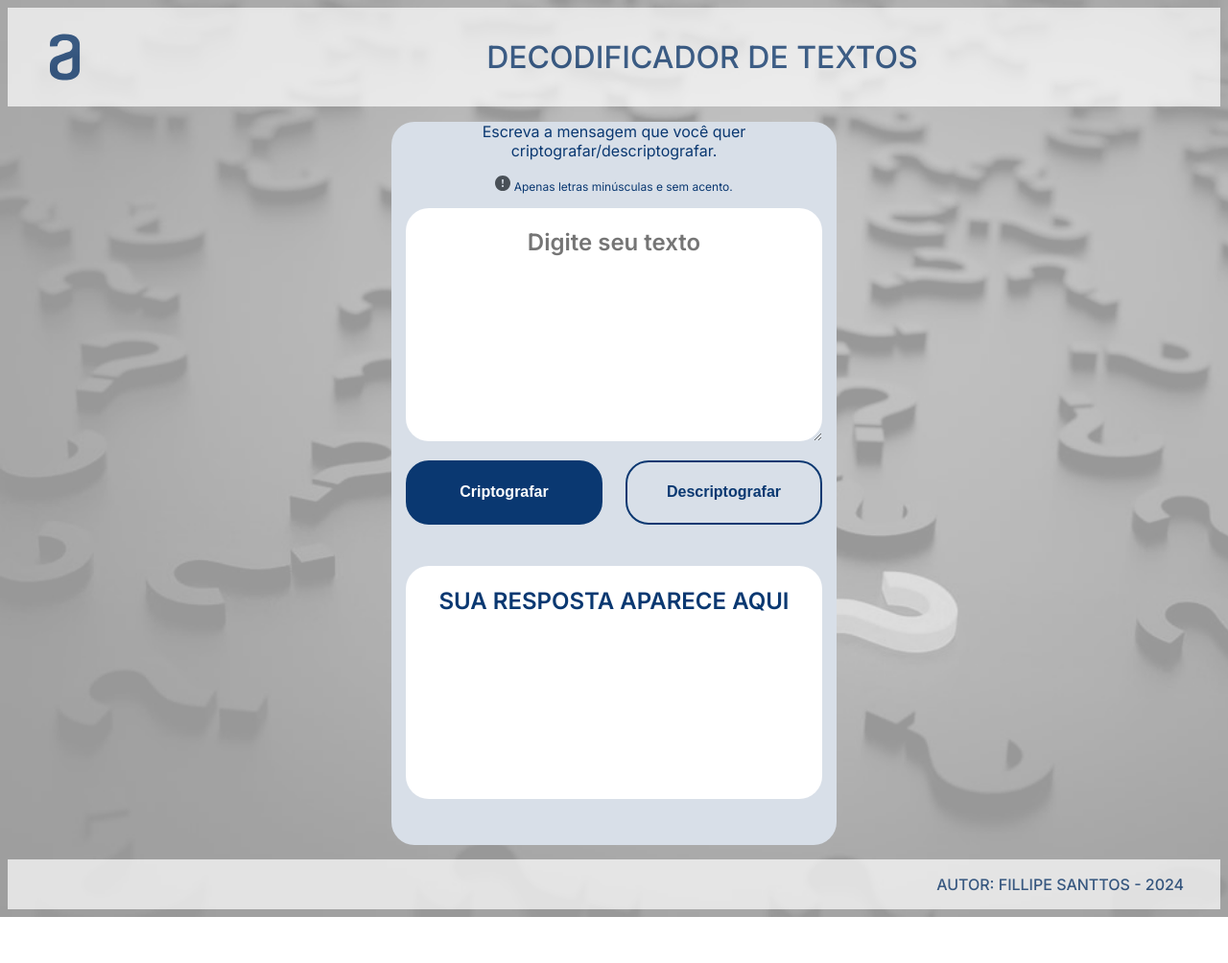
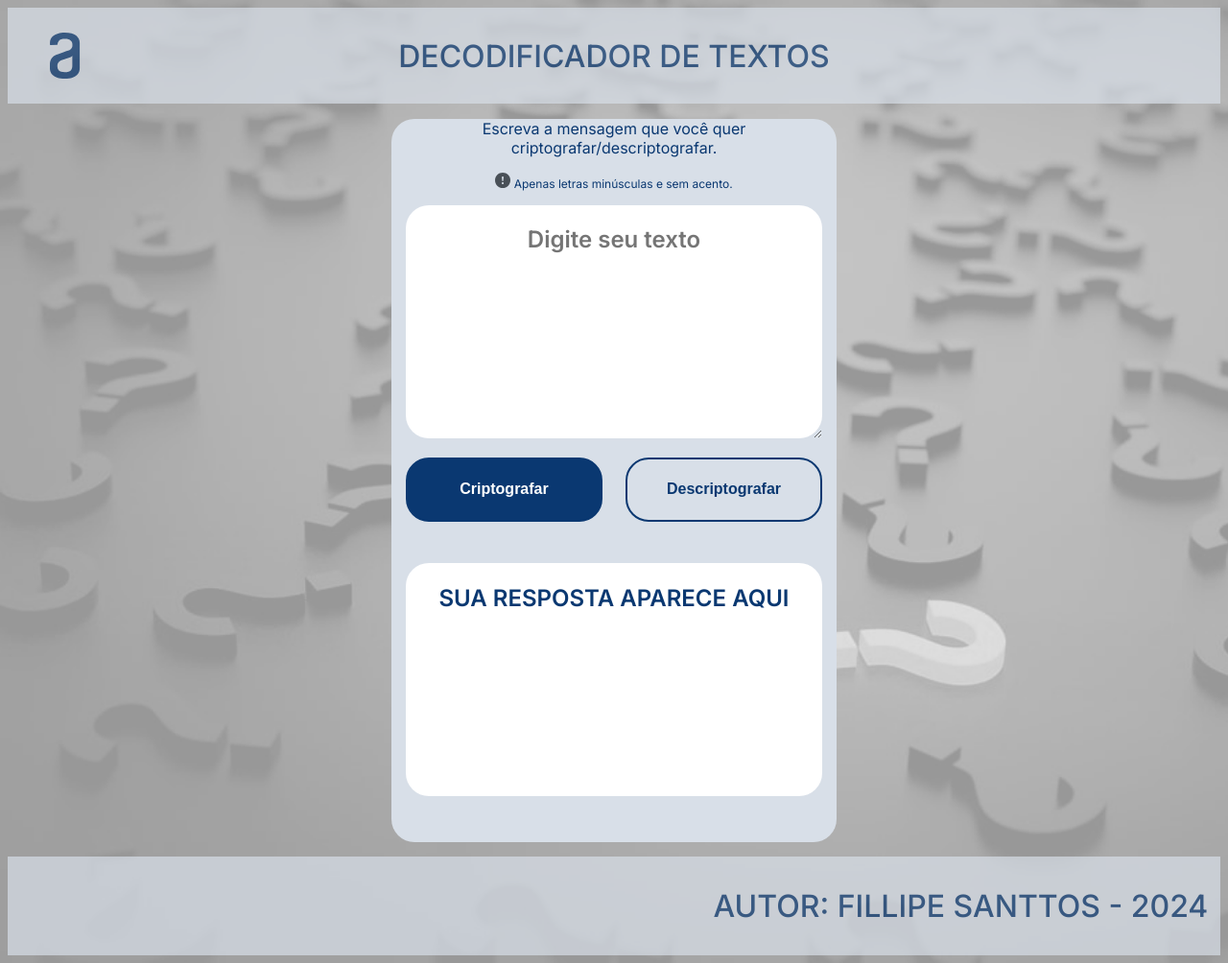
Before and after one commit to FillipeSanttos/Codificador-de-Texto, a plain HTML site: page index.html in a window 1280 px wide. Shown: the whole page at 96% size. Before the commit the page ends 956 px from the top, so only its background shows below. Drawn offline with Linux system fonts and the light colour scheme.

Commit message:
Corrigir cabeçalho e rodapé

```diff
--- a/STYLES/style.css
+++ b/STYLES/style.css
@@ -15,17 +15,19 @@ body{
 }
 
 .cabecalho{
-    background-color: rgb(255, 255, 255);
-    color: var(--cor-primaria);
+    background-color:#D8DFE8;
     opacity: 70%;
     display: flex;
-    gap: 30%;
+    align-items: center;
+    height: 100px;
+    justify-content: space-between;
 }
 
 .titulo__cabecalho{
     font-weight: 500;
     font-family: var(--fonte-principal);
     font-size: 32px;
+    color: #0A3871;
 }
 
 .textos{
@@ -168,16 +170,21 @@ body{
     background-color: chartreuse;
 }
 
+
 .rodape{
-    background-color: rgb(255, 255, 255);
+    background-color:#D8DFE8;
     color: var(--cor-primaria);
     opacity: 70%;
     display: flex;
     justify-content: end;
-    padding: 0% 3% 0% 0%;
+    margin: 0%;
+    padding: 0% 1% 0% 0%;*/
+    height: 100px;
+    align-items: end;
 }
 .rodape__texto{
     font-weight: 500;
     font-family: var(--fonte-principal);
-    font-size: 16px;
+    font-size: 32px;
+    text-align: end;
 }
--- a/index.html
+++ b/index.html
@@ -14,7 +14,8 @@
 
     <header class="cabecalho">
         <img class="imagem__cabecalho" src="/ASSETS/alura.svg" alt="Símbolo Alura">
-        <p class="titulo__cabecalho"> DECODIFICADOR DE TEXTOS</h1>
+        <h2 class="titulo__cabecalho"> DECODIFICADOR DE TEXTOS</h2>
+        <img class="imagem__cabecalho" src="/ASSETS/vazio.png" alt="Símbolo Alura">
     </header>
 
 
```
Also changed, not shown: ASSETS/vazio.png (added).
